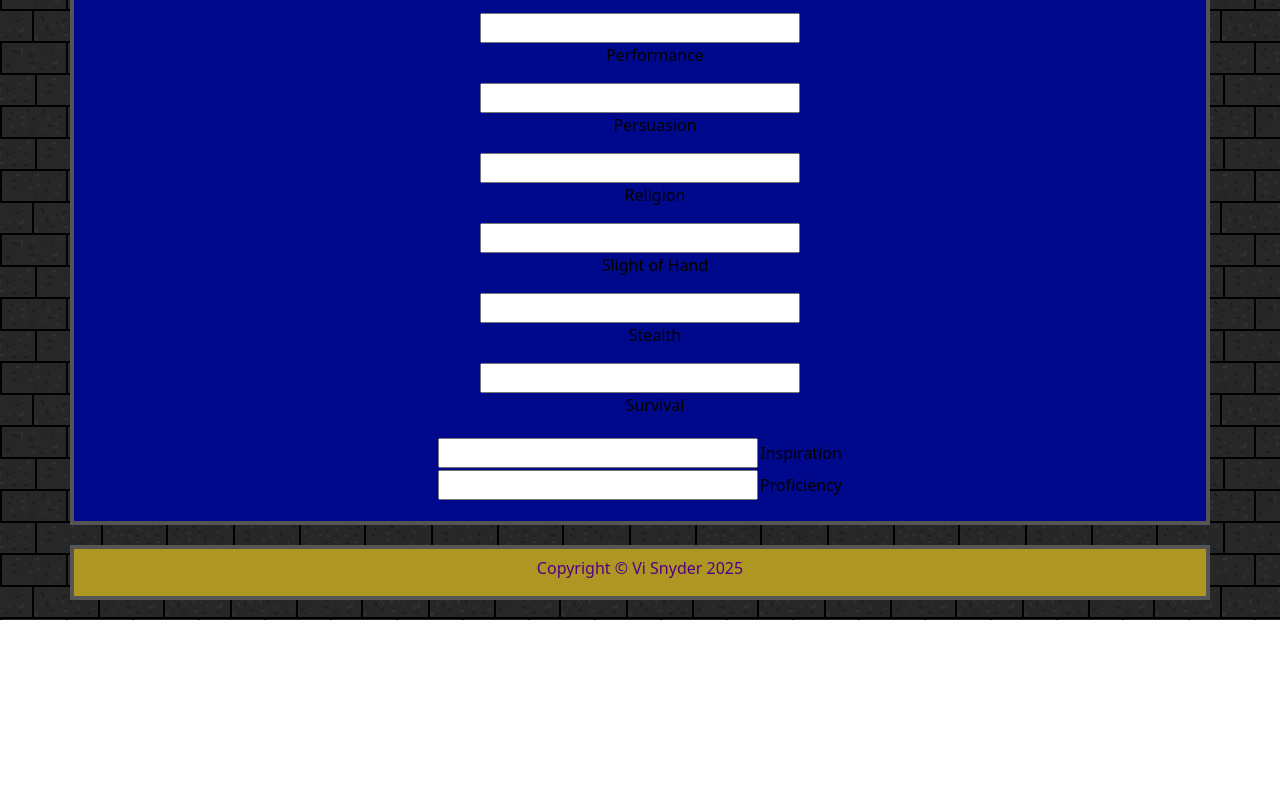
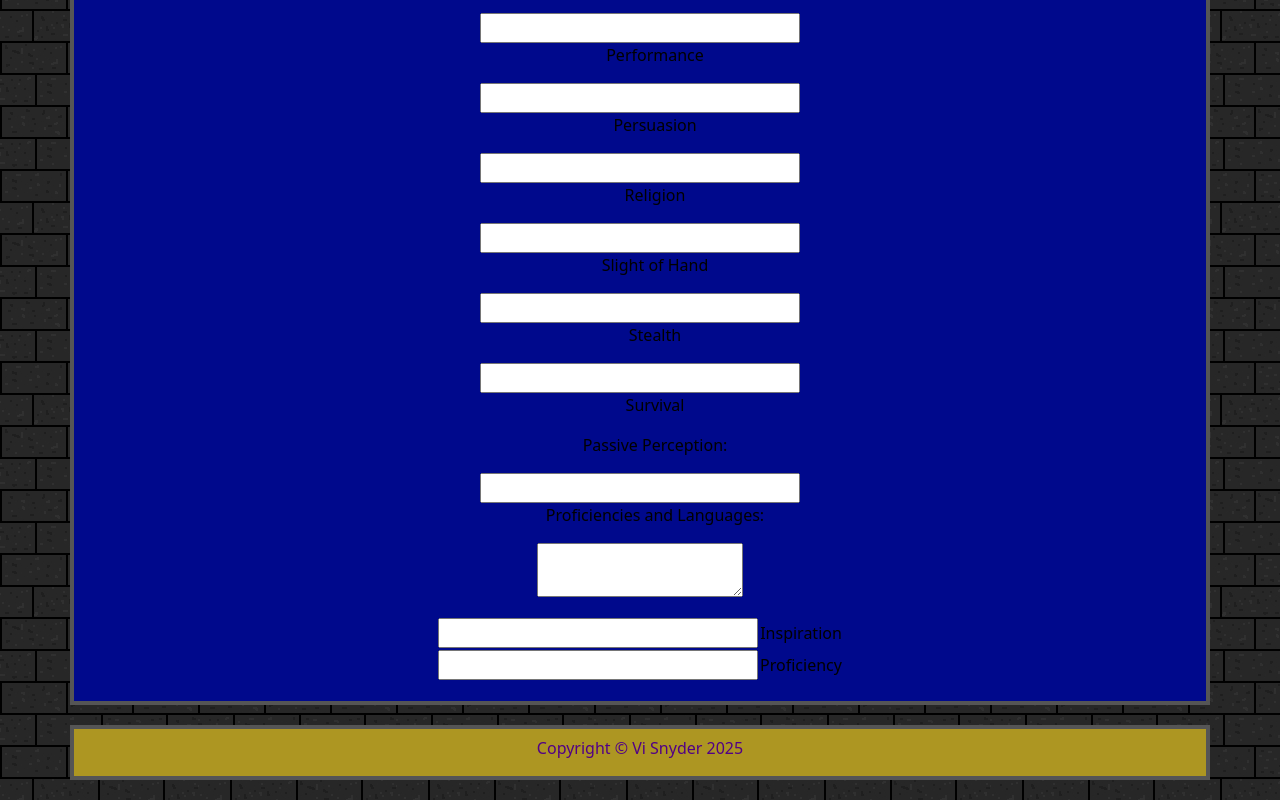
Before and after one commit to ViTheAxolotl/Infused, a website with bundled scripts: page stats.html in a window 1280 px wide. Shown: the part 2135-2935 px from the top of the page. Before the commit the page ends 2755 px from the top, so only its background shows below. Built offline with nearby package versions, Linux system fonts and the light colour scheme; no server answers.

Commit message:
Update stats.html

```diff
--- a/stats.html
+++ b/stats.html
@@ -77,7 +77,9 @@
               </td>
             </tr>
             <tr>
-
+		    <p>Passive Perception: </p><input id=”passivePerception”>
+		    <tr><p>Proficiencies and Languages:</p></tr>
+		    <textarea id=”profAndLang”></textarea>
             </tr>
           </table>
         </div>
```
